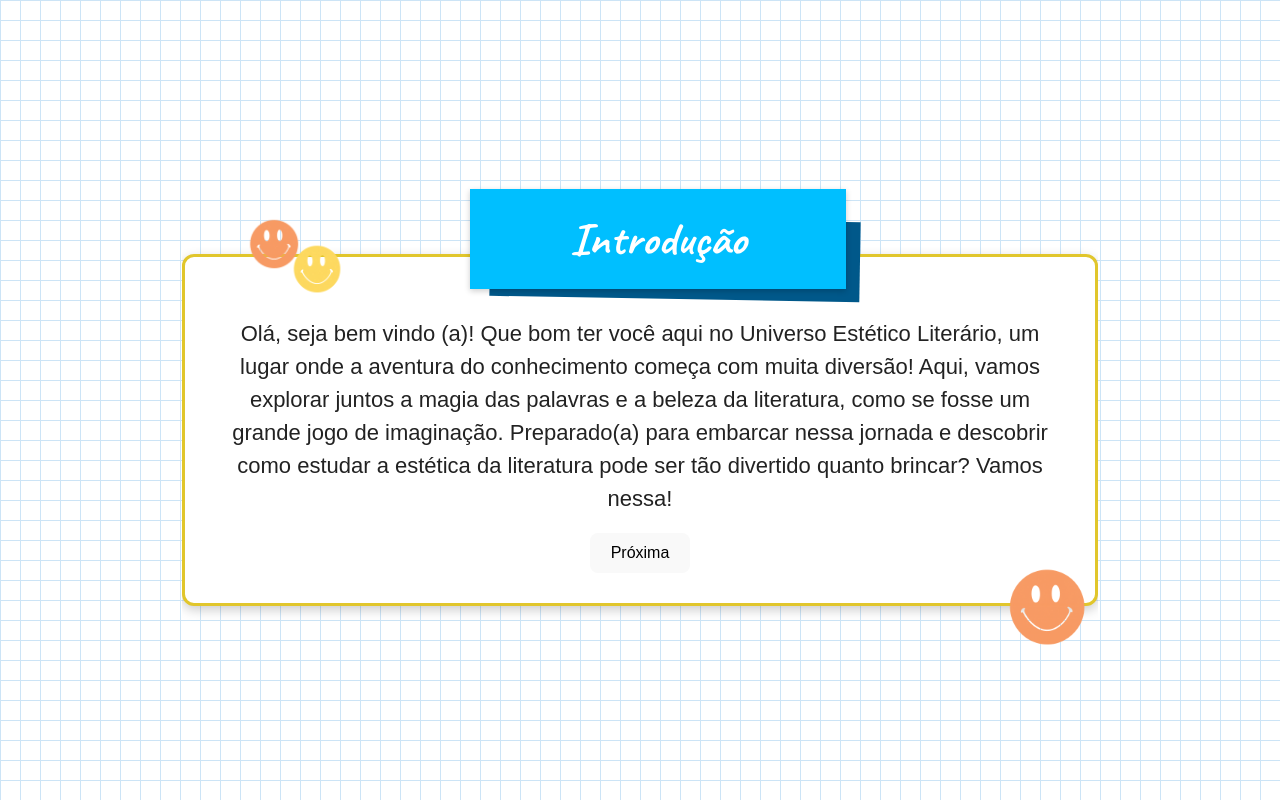
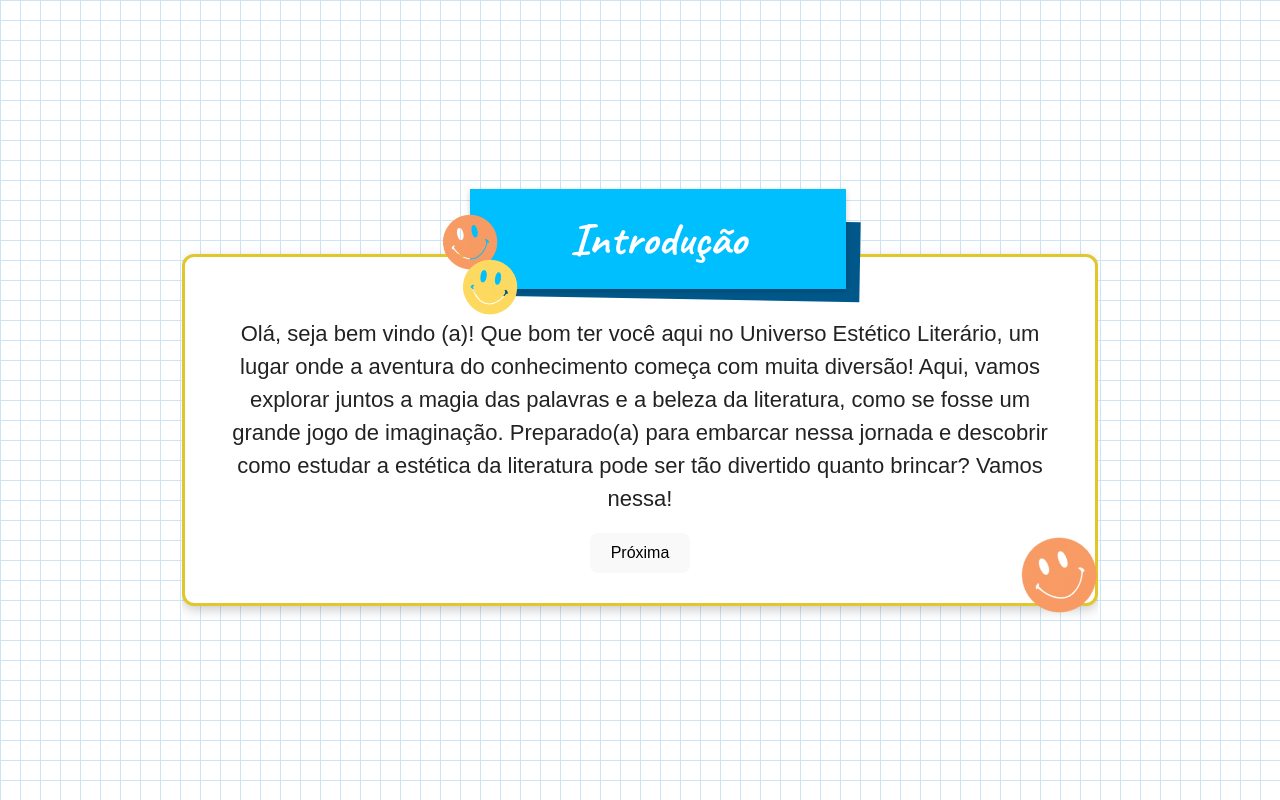
Before and after one commit to Engenharia-Letras/universo-estetico-literario, a React (Vite) app: page / in a window 1280 px wide. Both pictures are taken after a click on the button "Começar". Built offline with nearby package versions, Linux system fonts and the light colour scheme.

Commit message:
feat: posiciona os emojis

```diff
--- a/src/components/CardEmojis.css
+++ b/src/components/CardEmojis.css
@@ -7,24 +7,27 @@
 
 /* Emoji laranja (topo, sobre o amarelo) */
 .emoji-laranja-top {
-  top: -44px;
-  left: 58px;
-  width: 62px;
+  top: -50px;
+  left: 250px;
+  width: 70px;
   z-index: 22;
+  transform: rotate(-10deg);
 }
 
 /* Emoji amarelo (topo, atrás do laranja) */
 .emoji-amarelo-top {
-  top: -18px;
-  left: 102px;
-  width: 60px;
+  top: -5px;
+  left: 270px;
+  width: 70px;
   z-index: 21;
+  transform: rotate(10deg);
 }
 
 /* Emoji laranja no canto inferior direito */
 .emoji-laranja-bottom {
-  right: 0px;
-  bottom: -52px;
+  right: -12px;
+  bottom: -20px;
   width: 96px;
   z-index: 20;
+  transform: rotate(-20deg);
 }
```
